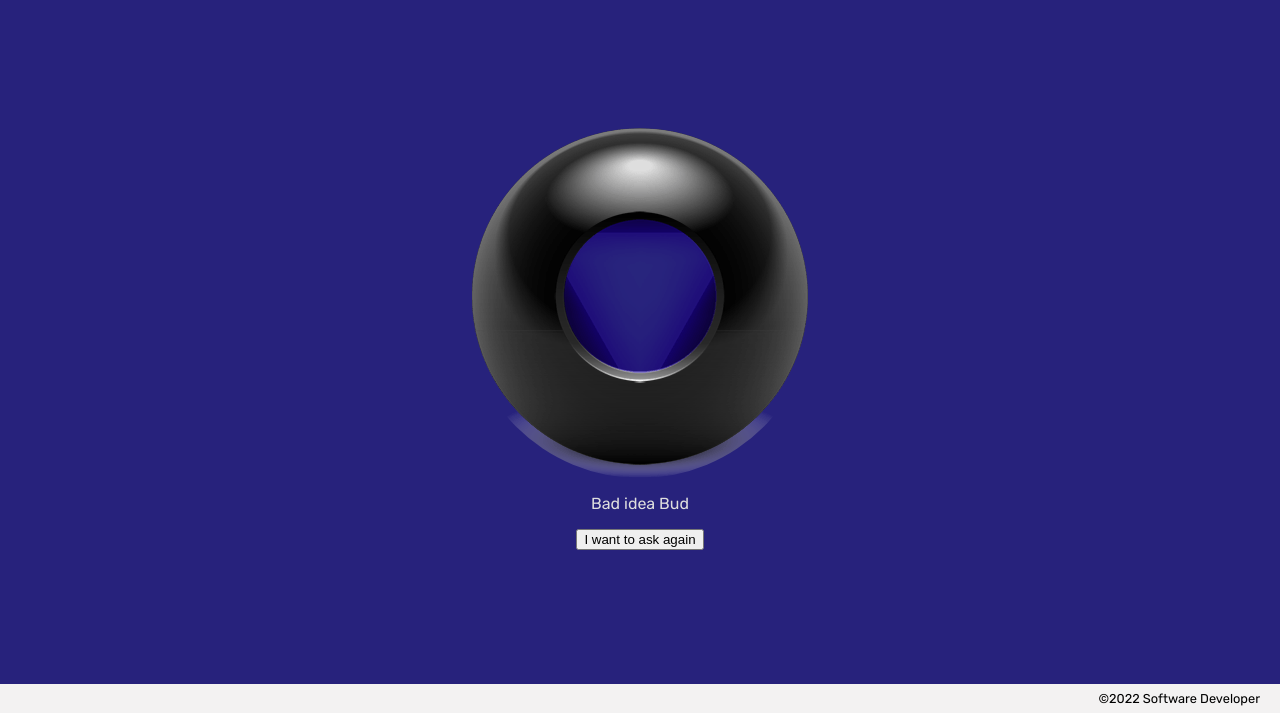
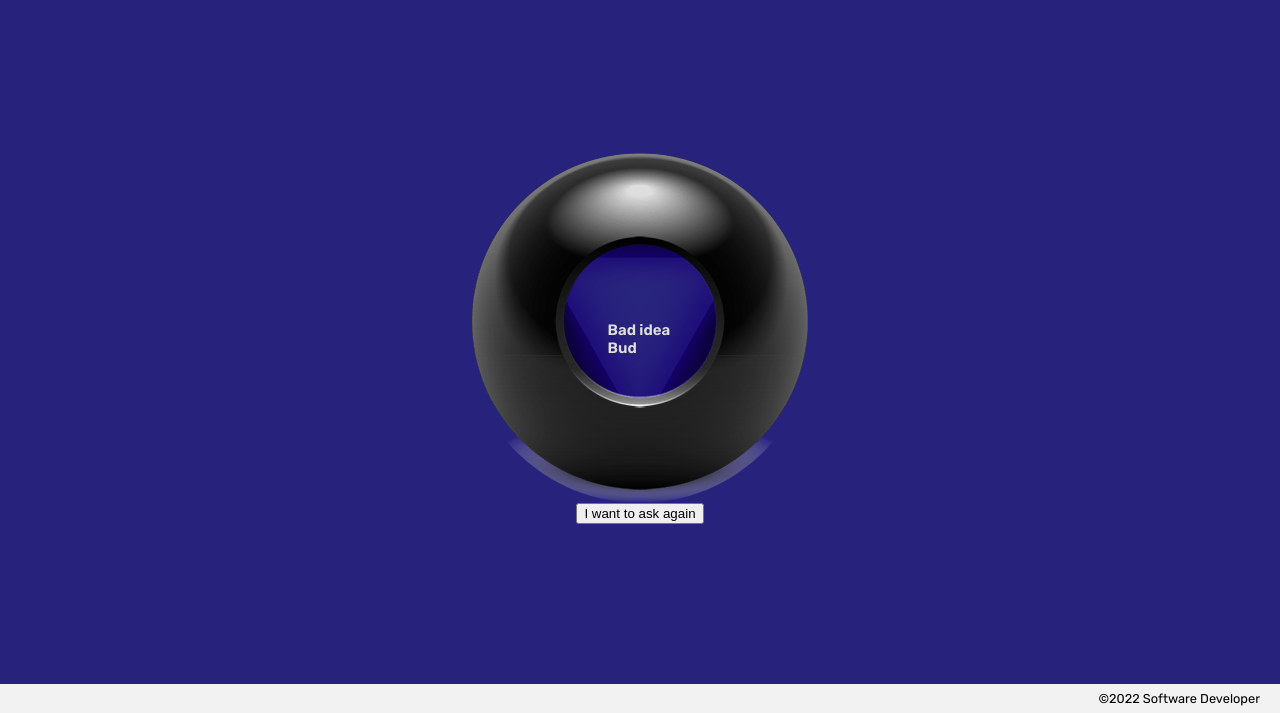
Before and after one commit to morganniemeyer/tellingfortunessept, a plain HTML site: page index.html in a window 1280 px wide. Both pictures are taken after a click on the button "I ask for Comedy". Shown: the part 87-800 px from the top of the page. Drawn offline with Linux system fonts and the light colour scheme.

Commit message:
text results styling

```diff
--- a/index.html
+++ b/index.html
@@ -38,7 +38,7 @@
             <div id="after" class="hide">
                 <div class="space">
                 <div>
-                    <img src="./8-Ballpost.png" alt="a magic 8 ball showing the response" />
+                    <img src="./8-Ballpost.png" alt="a magic 8 ball showing the response" class="reveal" />
                 </div>
                 <p id="results"></p>
                 <button id="again">I want to ask again</button>
--- a/styles/global.css
+++ b/styles/global.css
@@ -72,4 +72,13 @@ img {
 }
 p {
     color: #dedede;
+    position: absolute;
+    font-weight: bold;
+    font-size: 15px;
+    max-width: 65px;
 }
+
+.reveal {
+    width: 100%;
+    position: relative;
+}
```
